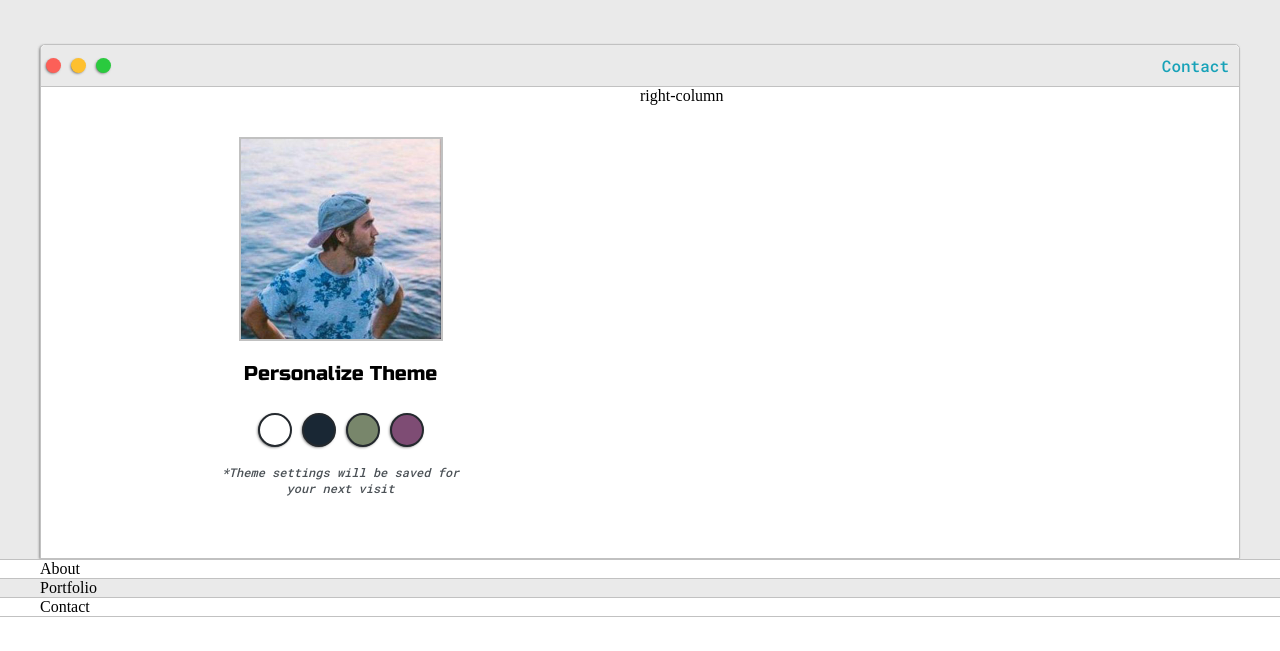
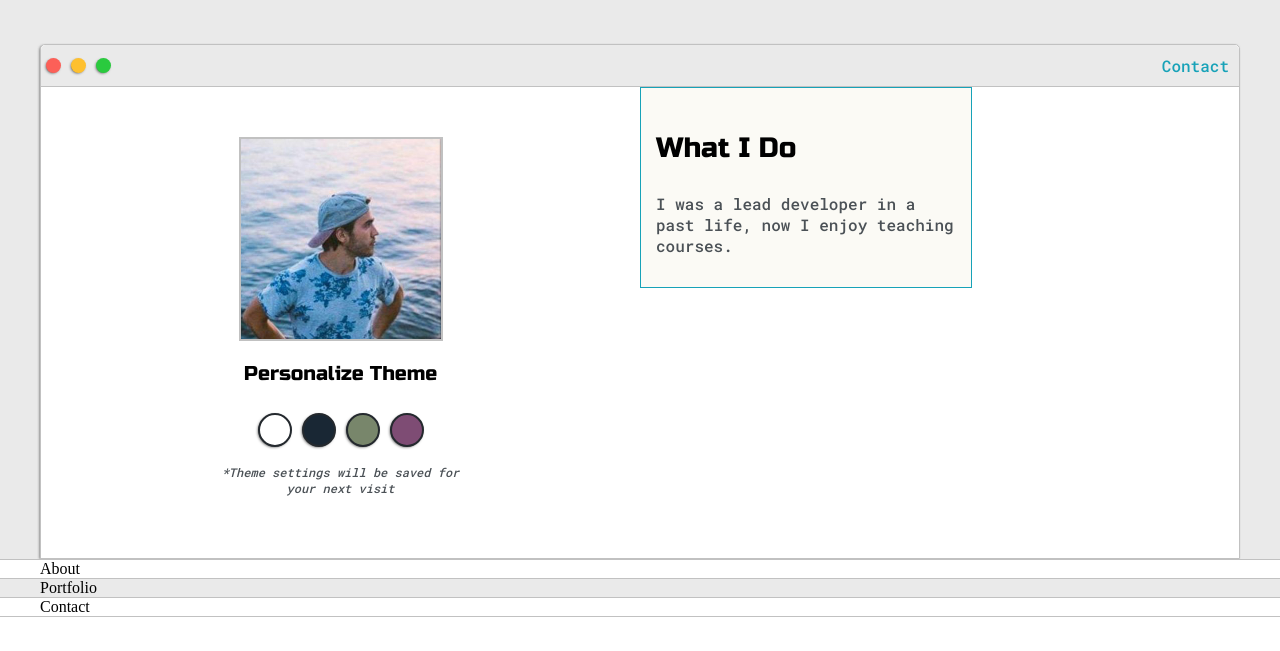
Before and after one commit to Annie-Huang/portfolio-website2, a website: page index.html in a window 1280 px wide. Shown: the part 117-768 px from the top of the page. Drawn offline with Linux system fonts and the light colour scheme.

Commit message:
Create the content of the right-column

```diff
--- a/default.css
+++ b/default.css
@@ -8,6 +8,8 @@
   --secondaryText: #4b5156;
 
   --themeDotBorder: #24292e;
+
+  --previewBg:rgba(251, 249, 243, 0.8); /* This has some transparency in the backgound */
 }
 
 html, body {
@@ -209,6 +211,14 @@ h6 { font-size: 16px;}
   /*border: 1px dashed lightcoral;*/
 }
 
+#preview {
+  width: 300px;
+  border: 1.5px solid #17a2b8;
+  background-color: var(--previewBg);
+  padding: 15px;
+
+}
+
 @media screen and (max-width: 1200px){
   .main-container {
     width: 95%;
--- a/index.html
+++ b/index.html
@@ -46,7 +46,10 @@
         </div>
 
         <div class="right-column">
-          right-column
+          <div id="preview">
+            <h3>What I Do</h3>
+            <p>I was a lead developer in a past life, now I enjoy teaching courses.</p>
+          </div>
         </div>
       </div>
     </div>
```
